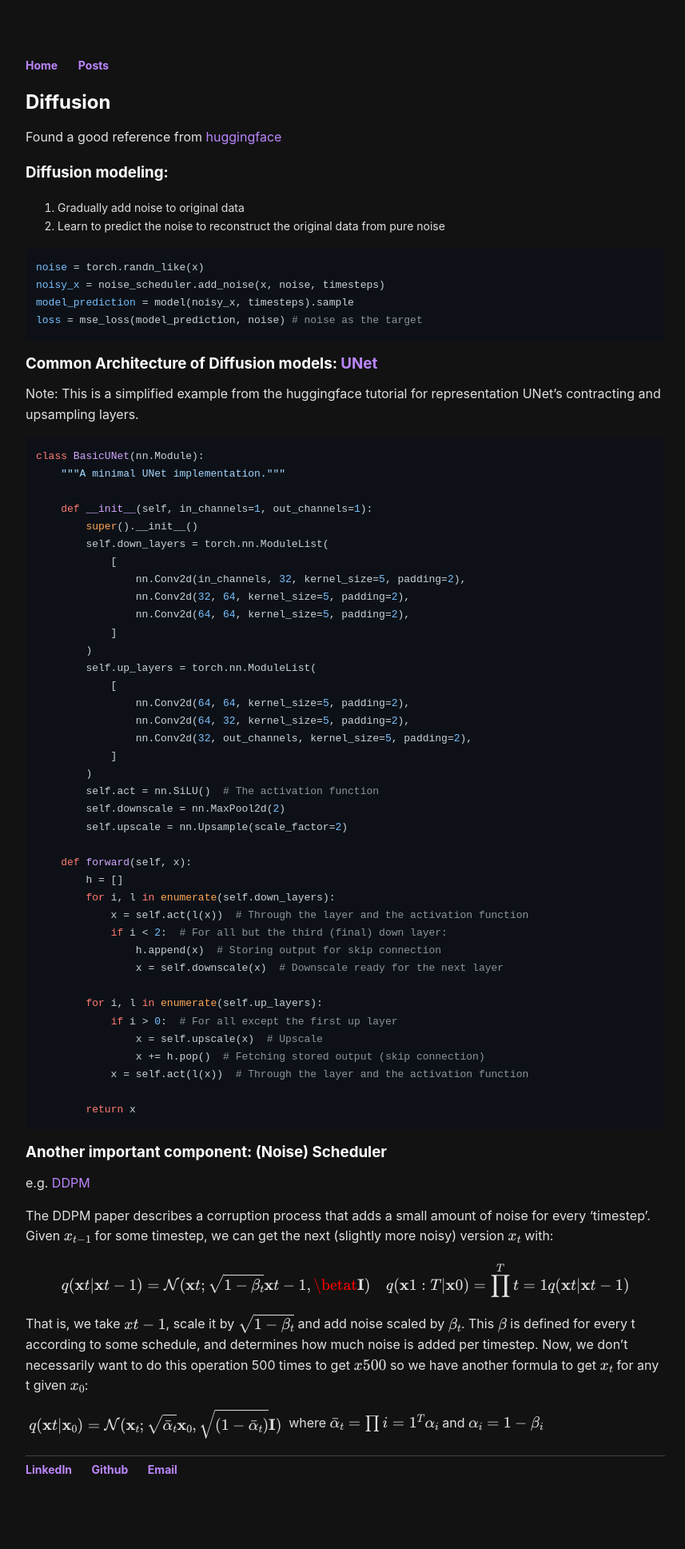
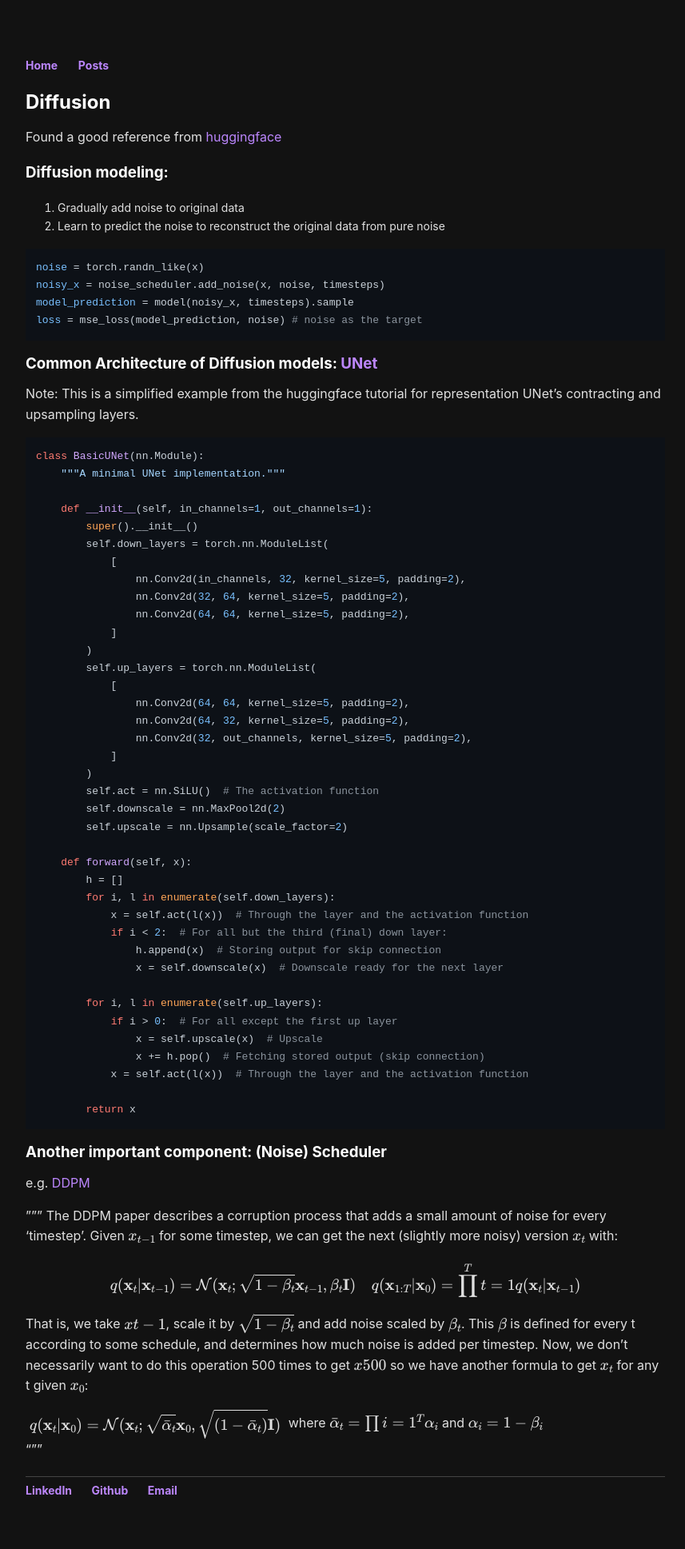
Before and after one commit to sean-sj-jung/sean-sj-jung.github.io, a Jekyll site: the page built from _posts/2025-03-20-diffusion.md, in a window 1280 px wide. Shown: the whole page at 80% size, without its empty margins (208-1065 px from the left). Built offline with Jekyll 4.4.1, drawn with Linux system fonts in a browser that asks for light colours; nearby versions of some CDN libraries; formulas are drawn with MathJax 3; before the commit the page ends 1912 px from its top, so only the background shows below that.

Commit message:
update diff

```diff
--- a/_posts/2025-03-20-diffusion.md
+++ b/_posts/2025-03-20-diffusion.md
@@ -67,10 +67,13 @@ class BasicUNet(nn.Module):
 ### Another important component: (Noise) Scheduler
 e.g. [DDPM](https://arxiv.org/abs/2006.11239)
 
-The DDPM paper describes a corruption process that adds a small amount of noise for every ‘timestep’. Given $$x_{t-1}$$ for some timestep, we can get the next (slightly more noisy) version $$x_t$$ with:
+"""
+The DDPM paper describes a corruption process that adds a small amount of noise for every ‘timestep’.  Given $$x_{t-1}$$ for some timestep, we can get the next (slightly more noisy) version $$x_t$$ with:
 
-$$q(\mathbf{x}t \vert \mathbf{x}{t-1}) = \mathcal{N}(\mathbf{x}t; \sqrt{1 - \beta_t} \mathbf{x}{t-1}, \betat\mathbf{I}) \quad q(\mathbf{x}{1:T} \vert \mathbf{x}0) = \prod^T{t=1} q(\mathbf{x}t \vert \mathbf{x}{t-1})$$
+$$q(\mathbf{x}_t \vert \mathbf{x}_{t-1}) = \mathcal{N}(\mathbf{x}_t; \sqrt{1 - \beta_t} \mathbf{x}_{t-1}, \beta_t\mathbf{I}) \quad
+q(\mathbf{x}_{1:T} \vert \mathbf{x}_0) = \prod^T{t=1} q(\mathbf{x}_t \vert \mathbf{x}_{t-1})$$
 
 That is, we take $$x{t-1}$$, scale it by $$\sqrt{1 - \beta_t}$$ and add noise scaled by $$\beta_t$$. This $$\beta$$ is defined for every t according to some schedule, and determines how much noise is added per timestep. Now, we don’t necessarily want to do this operation 500 times to get $$x{500}$$ so we have another formula to get $$x_t$$ for any t given $$x_0$$:
 
-$$\begin{aligned} q(\mathbf{x}t \vert \mathbf{x}_0) &= \mathcal{N}(\mathbf{x}_t; \sqrt{\bar{\alpha}_t} \mathbf{x}_0, \sqrt{(1 - \bar{\alpha}_t)} \mathbf{I}) \end{aligned}$$ where $$\bar{\alpha}_t = \prod{i=1}^T \alpha_i$$ and $$\alpha_i = 1-\beta_i$$
+$$\begin{aligned} q(\mathbf{x}_t \vert \mathbf{x}_0) &= \mathcal{N}(\mathbf{x}_t; \sqrt{\bar{\alpha}_t} \mathbf{x}_0, \sqrt{(1 - \bar{\alpha}_t)} \mathbf{I}) \end{aligned}$$ where $$\bar{\alpha}_t = \prod{i=1}^T \alpha_i$$ and $$\alpha_i = 1-\beta_i$$
+"""
```
